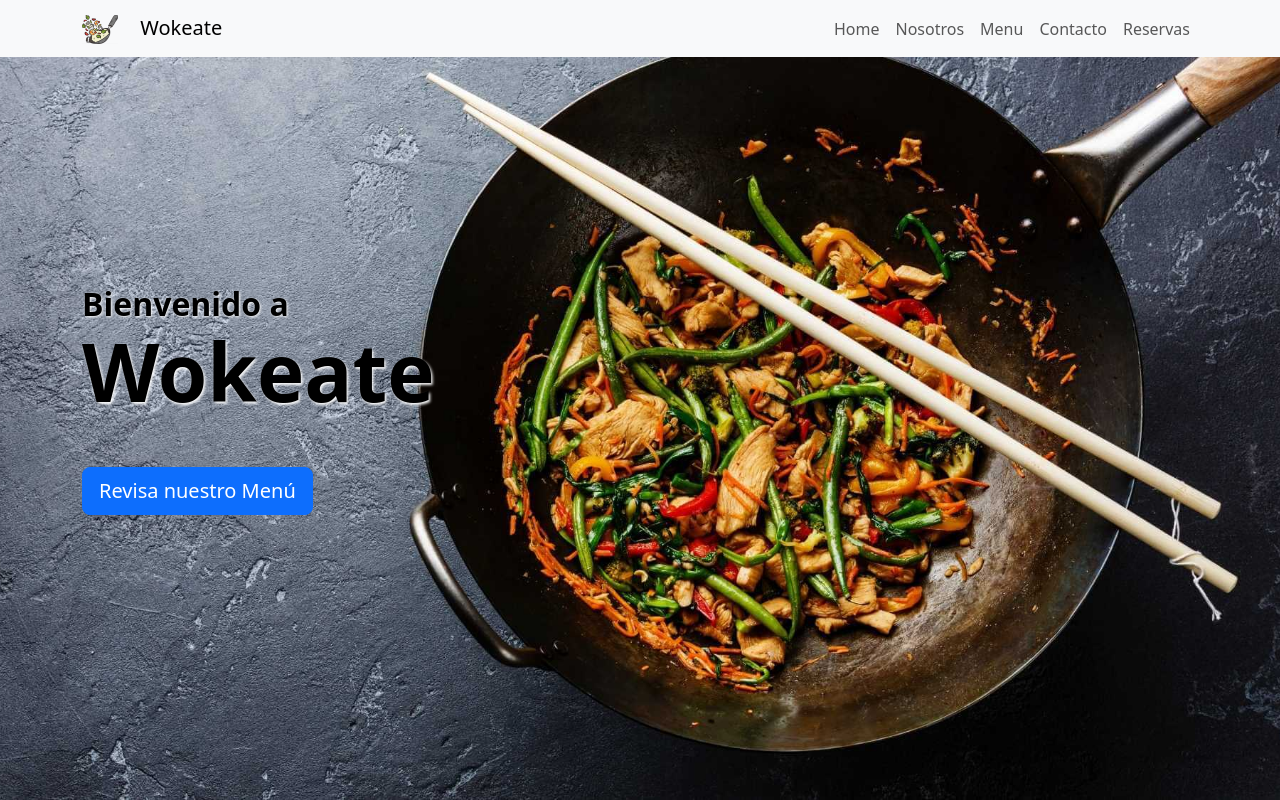
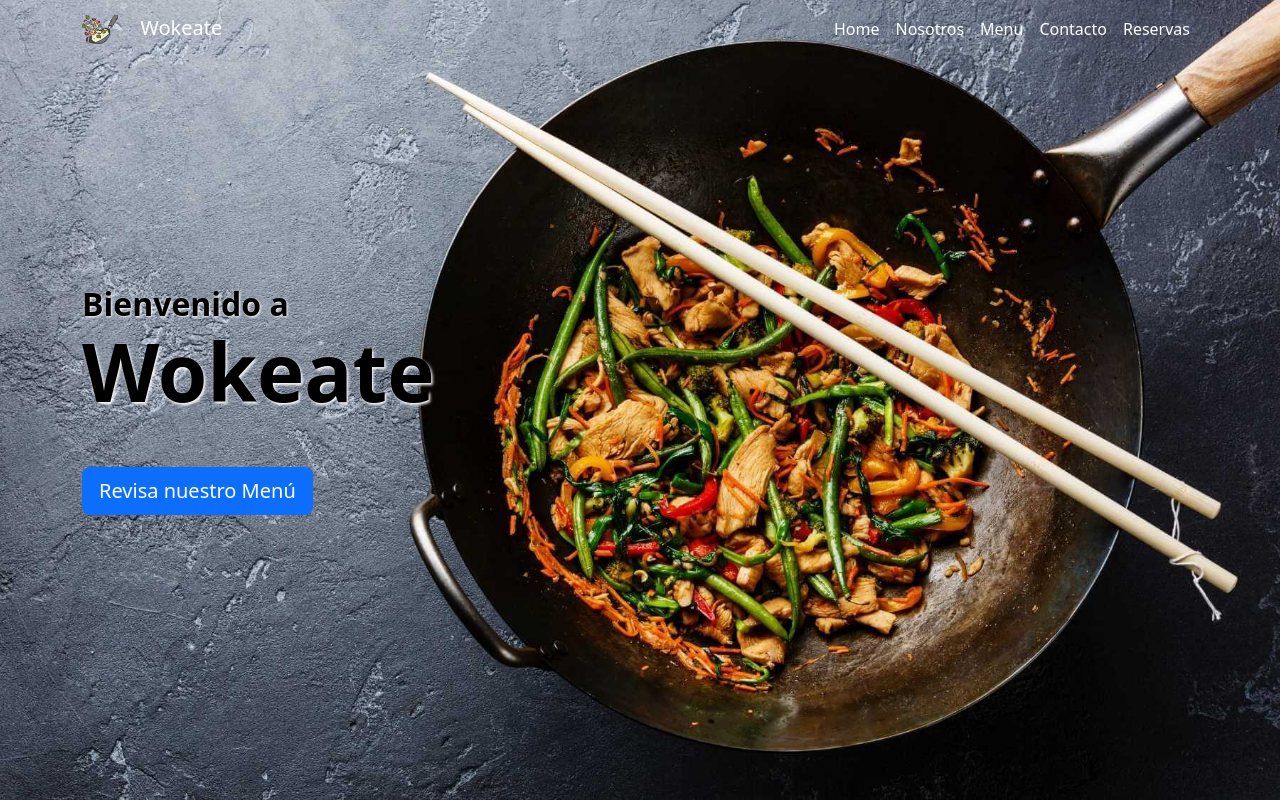
Before and after one commit to fgarciarey/WokApp, a React (Vite) app: page / in a window 1280 px wide. Shown: the top 800 px of the page. Built offline with nearby package versions, Linux system fonts and the light colour scheme.

Commit message:
Transparencia NAV
ajuste navbar

```diff
--- a/src/Components/NavBar.css
+++ b/src/Components/NavBar.css
@@ -2,6 +2,20 @@
     width: 5%; /* Cambia el ancho del icono según tus preferencias */
     height: 5%; /* Cambia la altura del icono según tus preferencias */
     margin-right: 3%; /* Agrega margen derecho al icono para separarlo del texto */
+     }
 
+/* Establece el fondo del Navbar como transparente */
+.navbar {
+  background-color: transparent !important;
+}
 
-  }
+/* Asegúrate de que el contenido del Navbar sea visible sobre el fondo transparente */
+.navbar-brand,
+.navbar-nav .nav-link {
+  color: white; /* Puedes ajustar el color del texto según tus preferencias */
+}
+
+/* Cambia el color del botón del Navbar al expandir */
+.navbar-toggler-icon {
+  background-color: white; /* Puedes ajustar el color según tus preferencias */
+}
```
